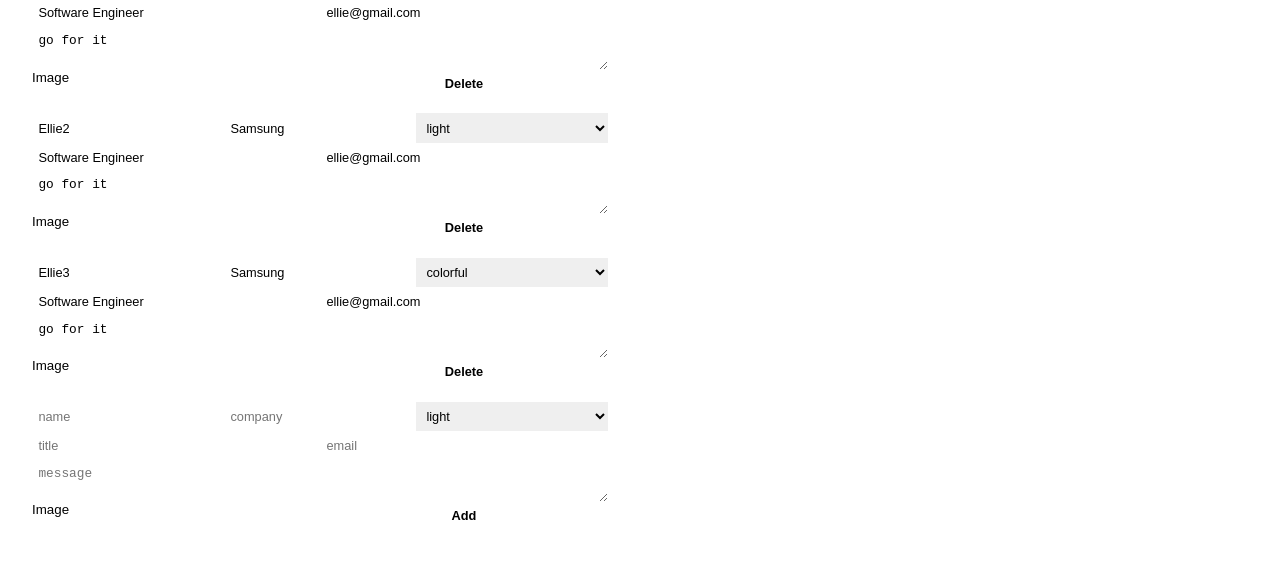
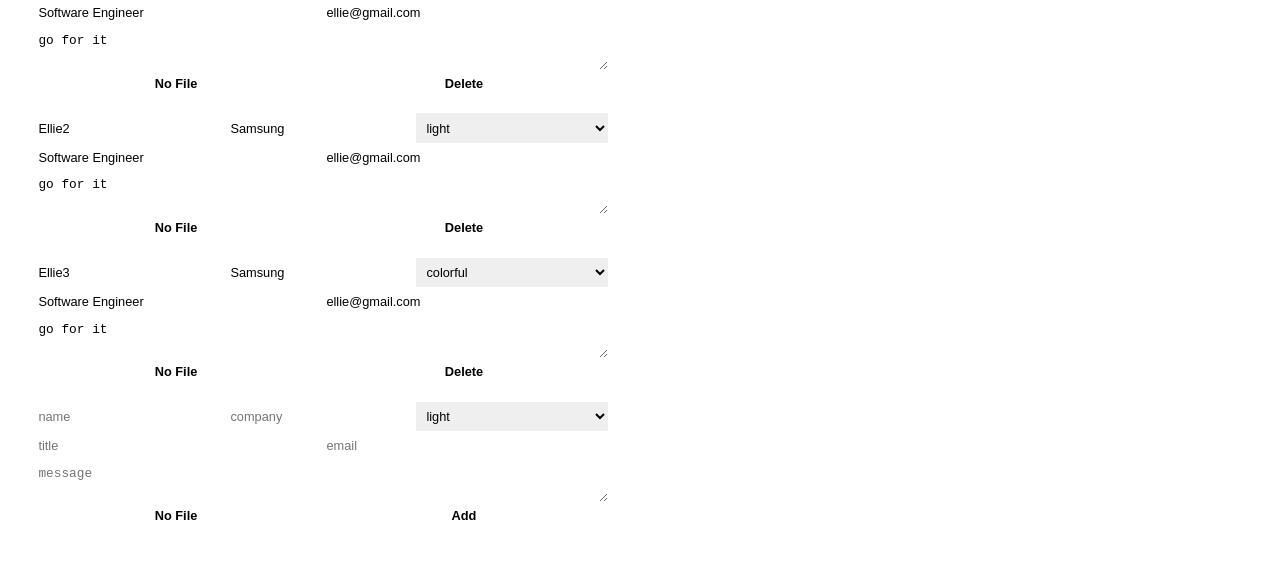
Before and after one commit to jjjjhjjjj/card-maker, a React (Create React App) app: page /maker in a window 1280 px wide. Shown: the part 159-739 px from the top of the page. Built offline with nearby package versions, Linux system fonts and the light colour scheme; no server answers; sample sign-in values are in the browser's storage.

Commit message:
Add ImageFileInput

```diff
--- a/src/App.js
+++ b/src/App.js
@@ -3,13 +3,13 @@ import styles from "./App.module.css";
 import Login from "./components/login/login";
 import Maker from "./components/maker/maker";
 
-function App({ auth }) {
+function App({ FileInput, auth }) {
   return (
     <div className={styles.app}>
       <Router>
         <Switch>
           <Route path="/maker">
-            <Maker auth={auth} />
+            <Maker FileInput={FileInput} auth={auth} />
           </Route>
           <Route path="/">
             <Login auth={auth} />
--- a/src/common/colors.css
+++ b/src/common/colors.css
@@ -8,3 +8,5 @@
 @value makerShadow: rgba(217, 217, 217, 1);
 @value makerColorful: linear-gradient(166deg, rgba(237, 193, 211, 1) 0%,rgba(212, 149, 161, 1) 60%, rgba(162, 63, 63, 1) 100%, rgba(127, 188, 242, 1) 100%);
 @value makerWheat: wheat;
+@value makerLightPink: #ffeae8;
+@value makerPink: #feccc7;
--- a/src/components/editor/editor.jsx
+++ b/src/components/editor/editor.jsx
@@ -3,20 +3,21 @@ import EditorAddForm from "../editor_add_form/editor_add_form";
 import EditorInput from "../editor_input/editor_input";
 import styles from "./editor.module.css";
 
-const Editor = ({ cards, addCard, deleteCard, updateCard }) => (
+const Editor = ({ FileInput, cards, addCard, deleteCard, updateCard }) => (
   <section className={styles.editor}>
     <h1 className={styles.title}>Card Maker</h1>
 
     {Object.keys(cards).map((key) => (
       <EditorInput
         key={key}
+        FileInput={FileInput}
         card={cards[key]}
         deleteCard={deleteCard}
         updateCard={updateCard}
       />
     ))}
 
-    <EditorAddForm onAdd={addCard} />
+    <EditorAddForm FileInput={FileInput} onAdd={addCard} />
   </section>
 );
 
--- a/src/components/editor_add_form/editor_add_form.jsx
+++ b/src/components/editor_add_form/editor_add_form.jsx
@@ -1,9 +1,13 @@
-import React, { useRef } from "react";
+import React, { useRef, useState } from "react";
 import styles from "./editor_add_form.module.css";
 import Button from "../button/button";
-import ImageFileInput from "../image_file_input/image_file_input";
 
-const EditorAddForm = ({ onAdd }) => {
+const EditorAddForm = ({ FileInput, onAdd }) => {
+  const [file, setFile] = useState({
+    name: "",
+    url: "",
+  });
+
   const formRef = useRef();
   const nameRef = useRef();
   const companyRef = useRef();
@@ -11,6 +15,10 @@ const EditorAddForm = ({ onAdd }) => {
   const titleRef = useRef();
   const emailRef = useRef();
   const messageRef = useRef();
+
+  const onChangeFile = (file) => {
+    setFile(file);
+  };
 
   const onSubmit = (e) => {
     e.preventDefault();
@@ -22,12 +30,18 @@ const EditorAddForm = ({ onAdd }) => {
       title: titleRef.current.value || "",
       email: emailRef.current.value || "",
       message: messageRef.current.value || "",
-      fileName: "",
-      fileURL: "",
+      fileName: file.name || "",
+      fileURL: file.url || "",
     };
+
+    setFile({
+      name: "",
+      url: "",
+    });
     formRef.current.reset();
     onAdd(card);
   };
+
   return (
     <form ref={formRef} className={styles.form}>
       <input
@@ -75,7 +89,7 @@ const EditorAddForm = ({ onAdd }) => {
         placeholder="message"
       />
       <div className={styles.fileInput}>
-        <ImageFileInput />
+        <FileInput onChangeFile={onChangeFile} name={file.name} />
       </div>
       <Button name="Add" onClick={onSubmit} />
     </form>
--- a/src/components/editor_input/editor_input.jsx
+++ b/src/components/editor_input/editor_input.jsx
@@ -1,20 +1,9 @@
 import React from "react";
 import styles from "./editor_input.module.css";
 import Button from "../button/button";
-import ImageFileInput from "../image_file_input/image_file_input";
 
-const EditorInput = ({ card, deleteCard, updateCard }) => {
-  const {
-    id,
-    name,
-    company,
-    title,
-    email,
-    message,
-    theme,
-    fileName,
-    fileURL,
-  } = card;
+const EditorInput = ({ FileInput, card, deleteCard, updateCard }) => {
+  const { id, name, company, title, email, message, theme, fileName } = card;
 
   const onSubmit = (e) => {
     e.preventDefault();
@@ -27,6 +16,14 @@ const EditorInput = ({ card, deleteCard, updateCard }) => {
     updateCard({
       ...card,
       [event.currentTarget.name]: event.currentTarget.value,
+    });
+  };
+
+  const onChangeFile = (file) => {
+    updateCard({
+      ...card,
+      fileName: file.name,
+      fileURL: file.url,
     });
   };
 
@@ -77,7 +74,7 @@ const EditorInput = ({ card, deleteCard, updateCard }) => {
         onChange={onChange}
       />
       <div className={styles.fileInput}>
-        <ImageFileInput />
+        <FileInput name={fileName} onChangeFile={onChangeFile} />
       </div>
       <Button name="Delete" onClick={onSubmit} />
     </form>
--- a/src/components/image_file_input/image_file_input.jsx
+++ b/src/components/image_file_input/image_file_input.jsx
@@ -1,6 +1,46 @@
-import React from 'react';
-import styles from './image_file_input.module.css';
+import React, { useRef, useState } from "react";
+import styles from "./image_file_input.module.css";
 
-const ImageFileInput = props => <button>Image</button>;
+const ImageFileInput = ({ fileUploader, onChangeFile, name }) => {
+  const [loading, setLoading] = useState(false);
+  const fileInput = useRef();
+  const onButtonClick = (e) => {
+    e.preventDefault();
+    fileInput.current.click();
+  };
+
+  const onChange = async (e) => {
+    setLoading(true);
+    const uploaded = await fileUploader.upload(e.target.files[0]);
+    setLoading(false);
+    onChangeFile({
+      name: uploaded.original_filename,
+      url: uploaded.url,
+    });
+  };
+
+  return (
+    <div className={styles.container}>
+      <input
+        type="file"
+        className={styles.input}
+        ref={fileInput}
+        name="file"
+        accept="image/*"
+        onChange={onChange}
+      />
+      {!loading && (
+        <button
+          type="button"
+          className={`${styles.button} ${name ? styles.pink : styles.grey}`}
+          onClick={onButtonClick}
+        >
+          {name || "No File"}
+        </button>
+      )}
+      {loading && <div className={styles.spinner}></div>}
+    </div>
+  );
+};
 
 export default ImageFileInput;
--- a/src/components/image_file_input/image_file_input.module.css
+++ b/src/components/image_file_input/image_file_input.module.css
@@ -0,0 +1,51 @@
+@value makerLightGrey, makerLightPink, makerPink from '../../common/colors.css';
+
+.container {
+  width: 100%;
+  height: 100%;
+  display: flex;
+  align-items: center;
+  justify-content: center;
+}
+
+.input {
+  display: none;
+}
+
+.button {
+  width: 100%;
+  height: 100%;
+  text-align: center;
+  font-weight: bold;
+  font-size: 0.8rem;
+}
+
+.button.pink {
+  background-color: makerLightPink;
+}
+
+.button.grey {
+  background-color: makerLightGrey;
+}
+
+.button:hover {
+  opacity: 0.8;
+}
+
+.spinner {
+  width: 1.5em;
+  height: 1.5em;
+  border-radius: 50%;
+  border: 3px solid makerLightGrey;
+  border-top: 3px solid makerPink;
+  animation: spin 2s linear infinite;
+}
+
+@keyframes spin {
+  0% {
+    transform: rotate(0deg);
+  }
+  100% {
+    transform: rotate(360deg);
+  }
+}
--- a/src/components/maker/maker.jsx
+++ b/src/components/maker/maker.jsx
@@ -6,7 +6,7 @@ import Preview from "../preview/preview";
 import Footer from "../footer/footer";
 import styles from "./maker.module.css";
 
-const Maker = ({ auth }) => {
+const Maker = ({ FileInput, auth }) => {
   const history = useHistory();
   const [cards, setCards] = useState({
     1: {
@@ -17,8 +17,8 @@ const Maker = ({ auth }) => {
       title: "Software Engineer",
       email: "ellie@gmail.com",
       message: "go for it",
-      fileName: "ellie",
-      fileURL: null,
+      fileName: "",
+      fileURL: "",
     },
     2: {
       id: "2",
@@ -28,8 +28,8 @@ const Maker = ({ auth }) => {
       title: "Software Engineer",
       email: "ellie@gmail.com",
       message: "go for it",
-      fileName: "ellie",
-      fileURL: "ellie.png",
+      fileName: "",
+      fileURL: "",
     },
     3: {
       id: "3",
@@ -39,8 +39,8 @@ const Maker = ({ auth }) => {
       title: "Software Engineer",
       email: "ellie@gmail.com",
       message: "go for it",
-      fileName: "ellie",
-      fileURL: null,
+      fileName: "",
+      fileURL: "",
     },
   });
 
@@ -79,6 +79,7 @@ const Maker = ({ auth }) => {
       <Header onLogout={onLogout} />
       <section className={styles.makerMain}>
         <Editor
+          FileInput={FileInput}
           cards={cards}
           addCard={createOrUpdateCard}
           deleteCard={deleteCard}
--- a/src/index.js
+++ b/src/index.js
@@ -3,12 +3,19 @@ import ReactDOM from "react-dom";
 import "./index.css";
 import App from "./App";
 import Auth from "./service/auth";
+import FileUploader from "./service/file_uploader";
+import ImageFileInput from "./components/image_file_input/image_file_input";
 
 const auth = new Auth();
+const fileUploader = new FileUploader();
+
+const FileInput = (props) => (
+  <ImageFileInput {...props} fileUploader={fileUploader} />
+);
 
 ReactDOM.render(
   <React.StrictMode>
-    <App auth={auth} />
+    <App auth={auth} FileInput={FileInput} />
   </React.StrictMode>,
   document.getElementById("root")
 );
--- /dev/null
+++ b/src/service/file_uploader.js
@@ -0,0 +1,17 @@
+class FileUploader {
+  async upload(file) {
+    const data = new FormData();
+    data.append("file", file);
+    data.append("upload_preset", "aehtvzgm");
+
+    const url = "https://api.cloudinary.com/v1_1/dlcfslhsk/upload";
+
+    const result = await fetch(url, {
+      method: "POST",
+      body: data,
+    });
+    return await result.json();
+  }
+}
+
+export default FileUploader;
```
Also changed, not shown: 1 other file (tests, documents, lock files or other folders).
